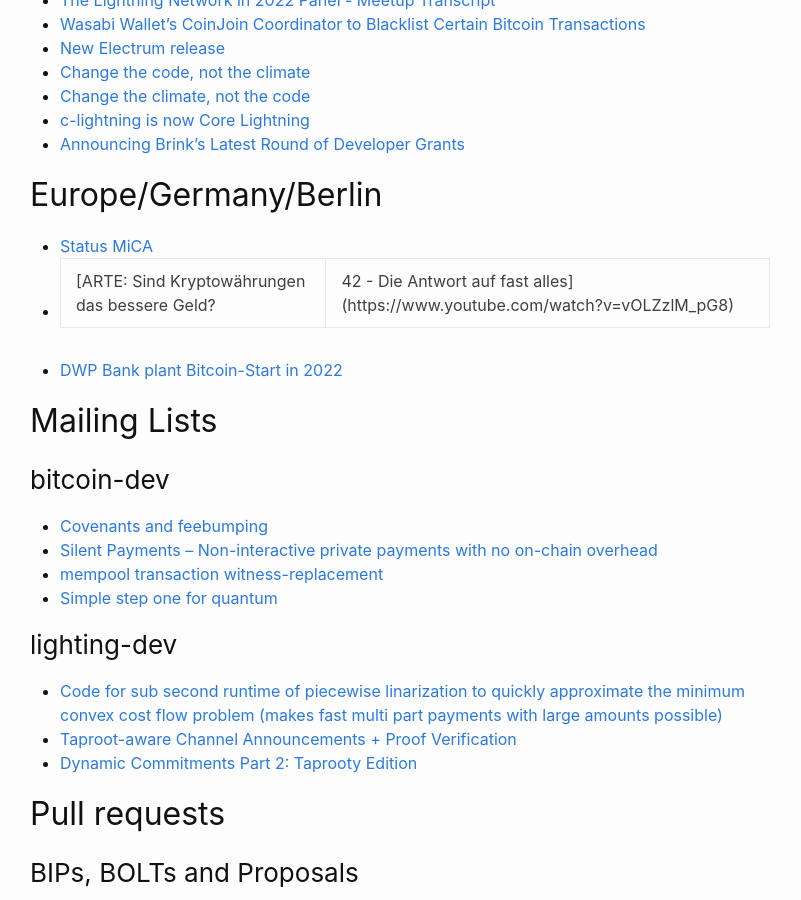
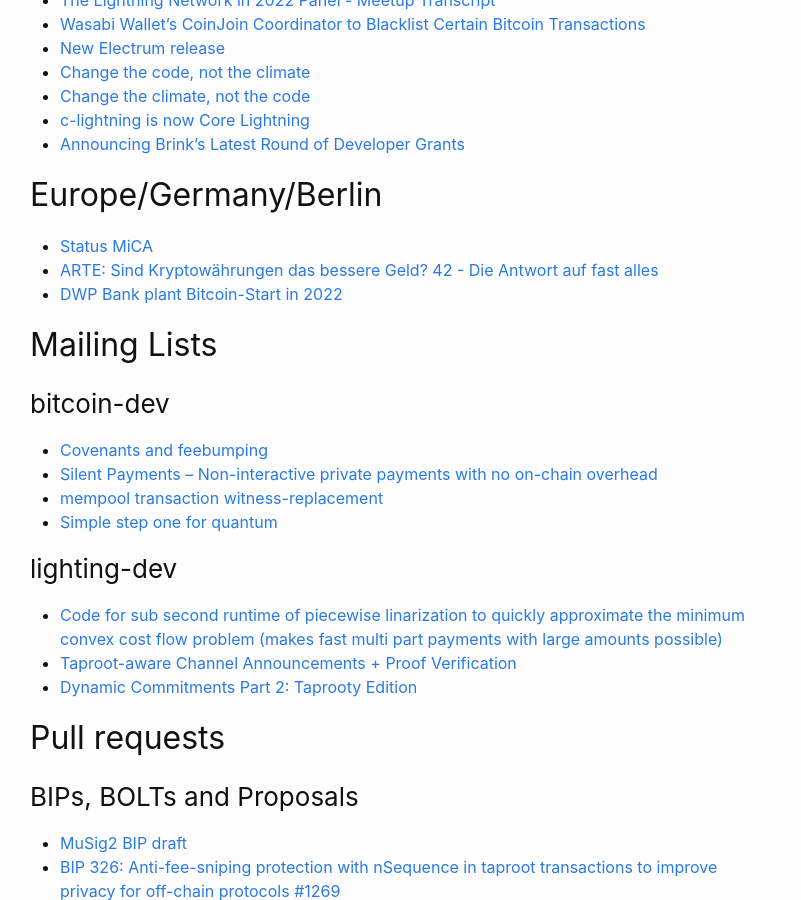
Before and after one commit to fjahr/bitdevsberlin, a Jekyll site: the page built from _posts/2022-04-12-socratic-seminar-30.md, in a window 1280 px wide and 900 px high, scrolled down 728 px. Shown: the whole window, without its empty margins (240-1041 px from the left). Built offline with Jekyll 4.4.1, drawn with Linux system fonts in a browser that asks for light colours.

Commit message:
Remove table char

```diff
--- a/_posts/2022-04-12-socratic-seminar-30.md
+++ b/_posts/2022-04-12-socratic-seminar-30.md
@@ -34,7 +34,7 @@ title: "Socratic Seminar #30"
 ## Europe/Germany/Berlin
 
 - [Status MiCA](https://www.europarl.europa.eu/legislative-train/theme-a-europe-fit-for-the-digital-age/file-crypto-assets-1)
-- [ARTE: Sind Kryptowährungen das bessere Geld? | 42 - Die Antwort auf fast alles](https://www.youtube.com/watch?v=vOLZzlM_pG8)
+- [ARTE: Sind Kryptowährungen das bessere Geld? 42 - Die Antwort auf fast alles](https://www.youtube.com/watch?v=vOLZzlM_pG8)
 - [DWP Bank plant Bitcoin-Start in 2022](https://www.wiwo.de/kryptohandel-dwp-bank-plant-bitcoin-start-in-2022/28225208.html)
 
 ## Mailing Lists
```
